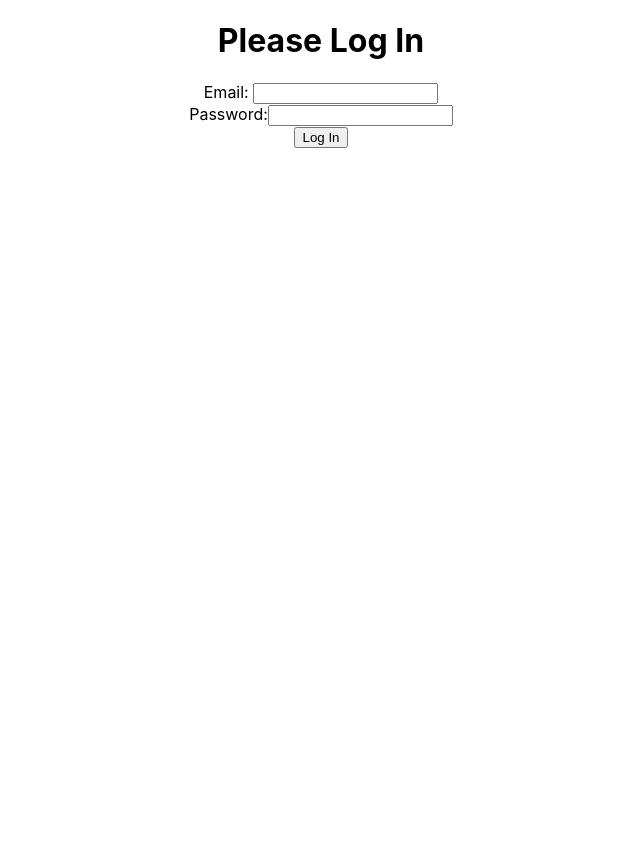
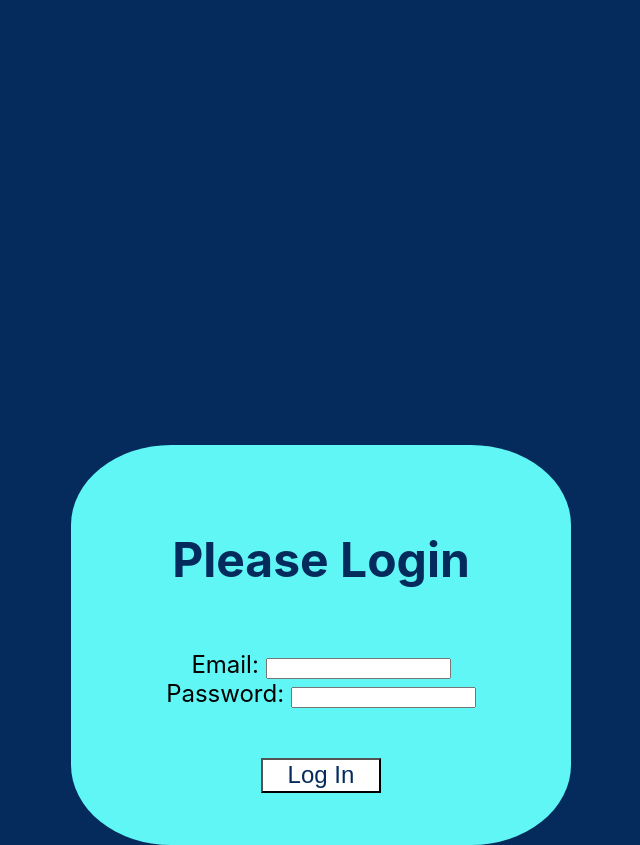
Before and after one commit to Kaizen119/Inventory_Management, a React (Create React App) app in the folder client/: page /login in a window 1280 px wide. Shown: the whole page, without its empty margins (319-959 px from the left). Before the commit the page ends 800 px from the top, so only its background shows below. Built offline with nearby package versions, Linux system fonts and the light colour scheme.

Commit message:
login page css

```diff
--- a/client/src/App.js
+++ b/client/src/App.js
@@ -6,6 +6,7 @@ import LogIn from './views/LogIn';
 import Register from './views/Register';
 import AddProducts from './views/AddProducts';
 import UpdateProducts from './views/UpdateProducts'
+import css from './components/main.module.css'
 
 function App() {
   return (
--- a/client/src/components/main.module.css
+++ b/client/src/components/main.module.css
@@ -1,3 +1,50 @@
+/* dark blue = rgb(4,43,91)
+light blue = rgb(88,225,226)
+white = rgb(255,255,255)
+teal eyes = rgb(96,246,246)
+font blue = rgb(72,158,244) */
+
+
+
 .img {
     width: 250px;
 }
+body{
+    background-color: rgb(4,43,91);
+    height: 100%;
+    width: 100%;
+    display: flex;
+    justify-content: center;
+    align-items: center;
+    margin-top: 25%;
+
+}
+.container{
+    display: flex;
+    background-color: rgb(96,246,246);
+    height:400px;
+    width: 500px;
+    color: black;
+    border-radius: 20%;
+    border-color: white;
+    justify-content: center;
+    align-items: center;
+    flex-direction: column;
+    font-size: x-large;
+    font-style: bold;
+
+
+}
+h1{
+    color: rgb(4,43,91);
+
+}
+.btn{
+    color: rgb(4,43,91);
+    background-color: white;
+    font: 200;
+    height: 35px;
+    width: 120px;
+    margin-top: 50px;
+    font-size: x-large;
+}
--- a/client/src/views/Dashboard.jsx
+++ b/client/src/views/Dashboard.jsx
@@ -6,10 +6,12 @@ import Navbar from '../components/Navbar'
 import Header from '../components/Header'
 import InventoryStats from '../components/InventoryStats'
 import InventoryTable from '../components/InventoryTable'
+import css from '../components/main.module.css'
 
 const Dashboard = (props) => {
     const [id,setId] = useState('')
 return(
+    <body>
     <>
     <p>{id}</p>
     <header>{<Header />}</header>
@@ -18,6 +20,7 @@ return(
     <div>{<InventoryTable />}</div>
 
     </>
+    </body>
 )
 }
 
--- a/client/src/views/LogIn.jsx
+++ b/client/src/views/LogIn.jsx
@@ -2,6 +2,7 @@ import React from 'react'
 import {useState} from 'react'
 import axios from 'axios'
 import { useNavigate } from 'react-router-dom'
+import css from '../components/main.module.css'
 
 const LogIn = () => {
 
@@ -42,17 +43,23 @@ const LogIn = () => {
             })
         }
 return (
+  <body>
     <>
-    <h1>Please Log In</h1>
-    <div>
+    <div className={css.container}>
+    <h1>Please Login</h1>
+    <div className='container'>
         {errors.map((error,index) => <p key ={index}>{error}</p>)}
     </div>
-    <form onSubmit={loginUser}>
+    <div>
+    <form className='btn' onSubmit={loginUser} ><br/>
         Email: <input onChange={(e) => setEmail(e.target.value)} value={email}/><br/>
-        Password:<input onChange={(e) => setPassword(e.target.value)} value={password}/><br/>
-        <button>Log In</button>
+        Password: <input onChange={(e) => setPassword(e.target.value)} value={password}/><br/>
+        <button className={css.btn}>Log In</button>
     </form>
+    </div>
+    </div>
     </>
+    </body>
 )
 }
 
```
